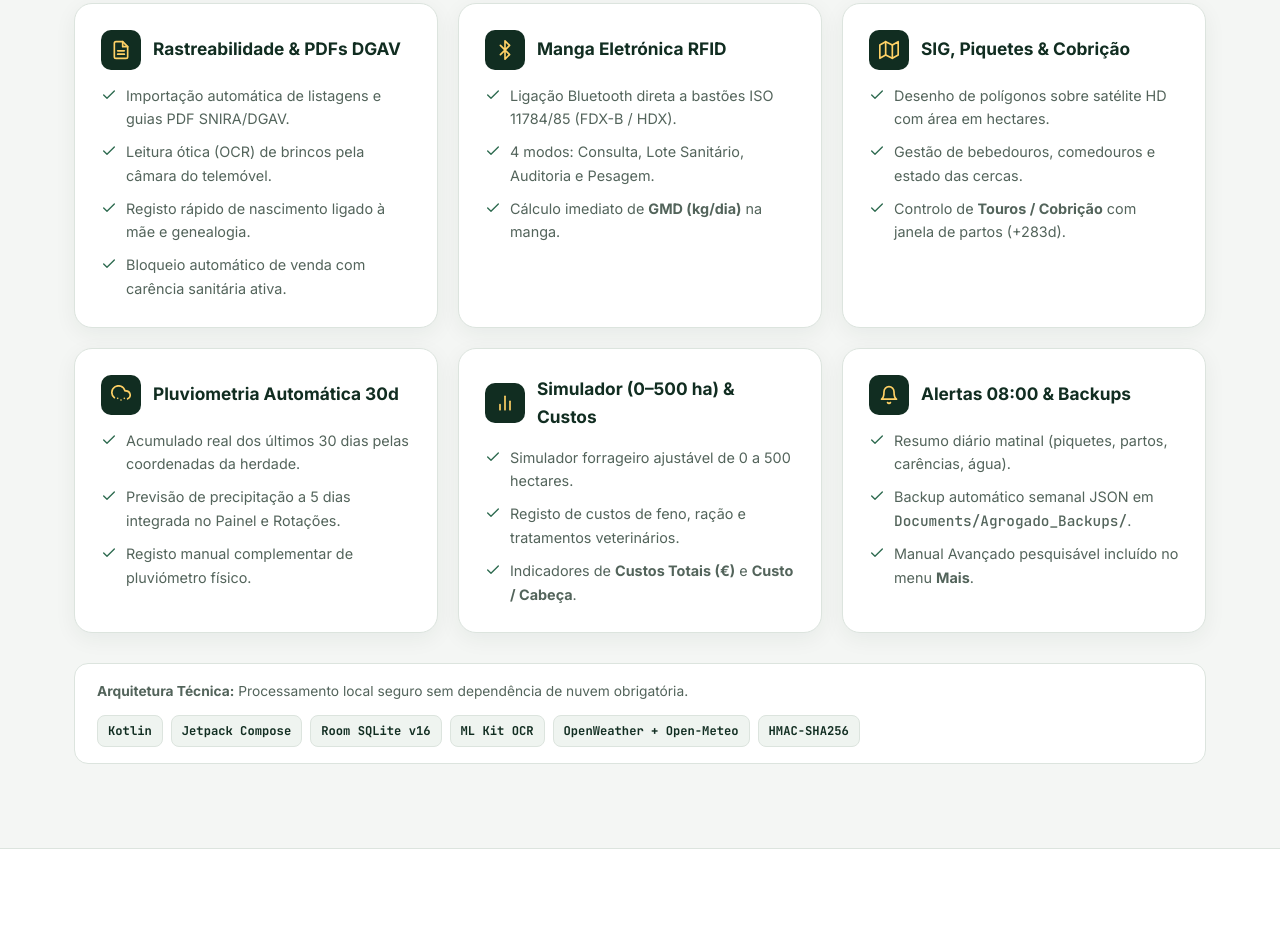
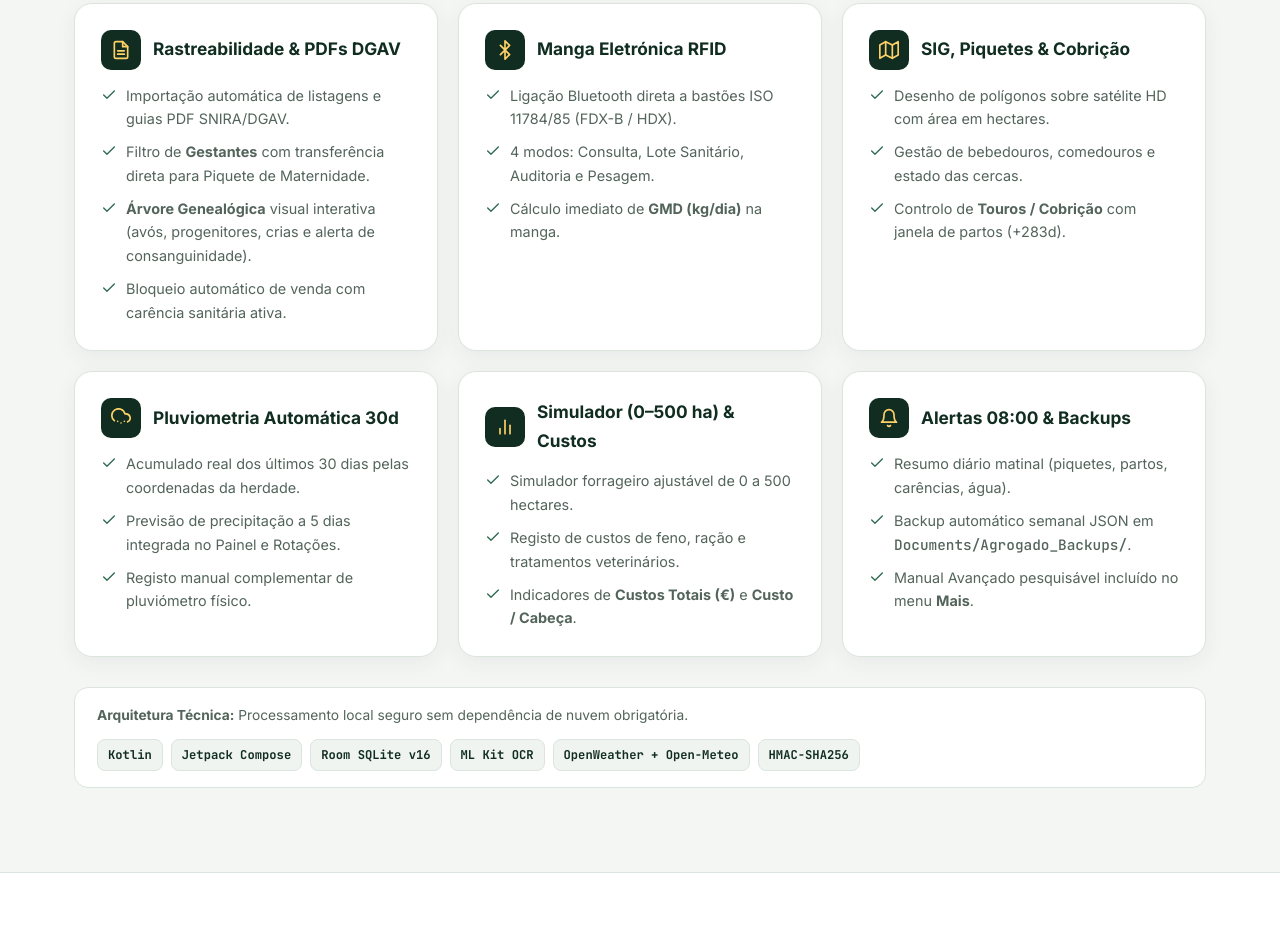
Before and after one commit to Agrogado/PT, a plain HTML site: page index.html in a window 1280 px wide. Shown: the part 4068-4998 px from the top of the page. Drawn offline with Linux system fonts and the light colour scheme.

Commit message:
Highlight Pregnant filter/Maternity batch move and visual Genealogy Tree in landing page and manual

```diff
--- a/index.html
+++ b/index.html
@@ -1061,8 +1061,8 @@
         </div>
         <ul class="mod-list">
           <li><svg class="svg-icon" viewBox="0 0 24 24"><polyline points="20 6 9 17 4 12"/></svg><span>Importação automática de listagens e guias PDF SNIRA/DGAV.</span></li>
-          <li><svg class="svg-icon" viewBox="0 0 24 24"><polyline points="20 6 9 17 4 12"/></svg><span>Leitura ótica (OCR) de brincos pela câmara do telemóvel.</span></li>
-          <li><svg class="svg-icon" viewBox="0 0 24 24"><polyline points="20 6 9 17 4 12"/></svg><span>Registo rápido de nascimento ligado à mãe e genealogia.</span></li>
+          <li><svg class="svg-icon" viewBox="0 0 24 24"><polyline points="20 6 9 17 4 12"/></svg><span>Filtro de <strong>Gestantes</strong> com transferência direta para Piquete de Maternidade.</span></li>
+          <li><svg class="svg-icon" viewBox="0 0 24 24"><polyline points="20 6 9 17 4 12"/></svg><span><strong>Árvore Genealógica</strong> visual interativa (avós, progenitores, crias e alerta de consanguinidade).</span></li>
           <li><svg class="svg-icon" viewBox="0 0 24 24"><polyline points="20 6 9 17 4 12"/></svg><span>Bloqueio automático de venda com carência sanitária ativa.</span></li>
         </ul>
       </div>
```
